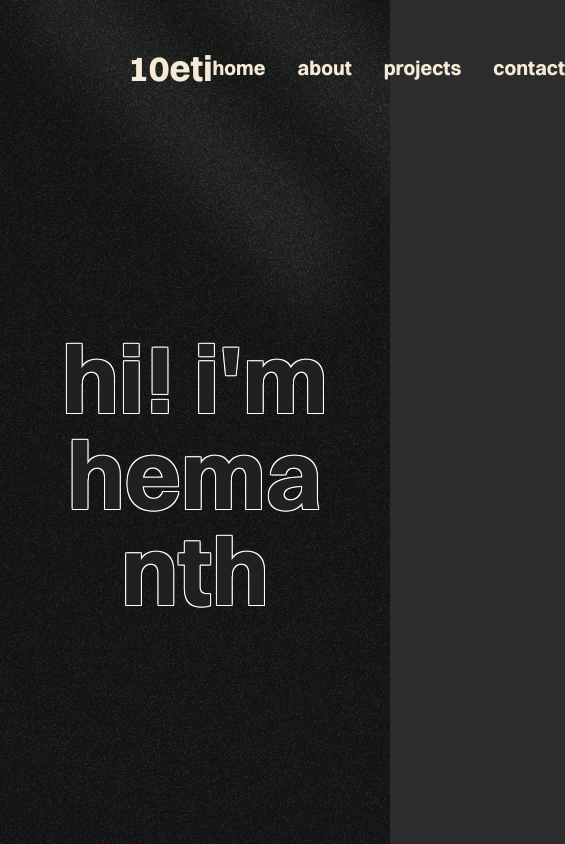
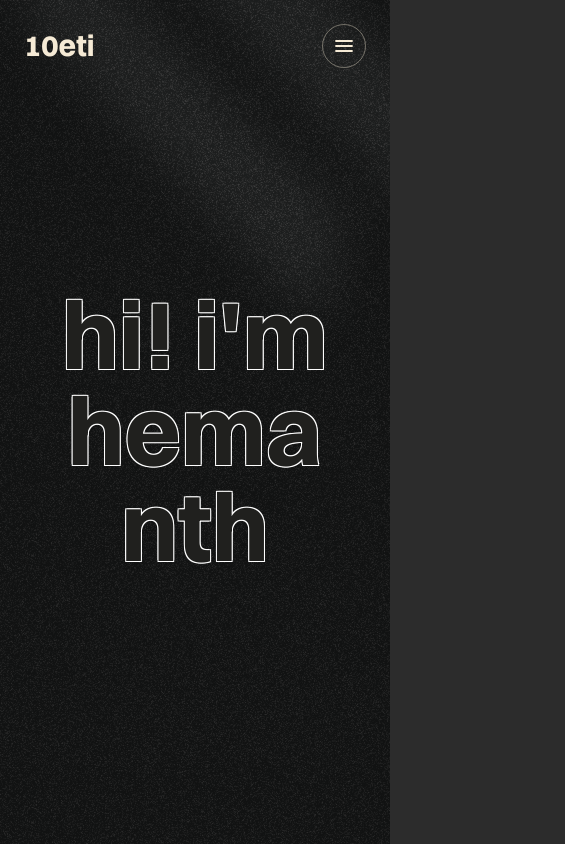
Before and after one commit to HemanthTenneti/hemanthtenneti.github.io, a Next.js app: page / in a window 390 px wide. Shown: the top 844 px of the page, 565 px wide, since content can reach past the window. Built offline with nearby package versions, Linux system fonts and the light colour scheme.

Commit message:
fix: Made navbar responsive

```diff
--- /dev/null
+++ b/src/app/components/NavBar.js
@@ -0,0 +1,101 @@
+"use client";
+
+import { useState, useEffect } from "react";
+import Link from "next/link";
+
+const links = [
+  { href: "#", label: "home" },
+  { href: "#about", label: "about" },
+  { href: "#projects", label: "projects" },
+  { href: "#contact", label: "contact" },
+];
+
+export default function NavBar() {
+  const [isMenuOpen, setIsMenuOpen] = useState(false);
+
+  useEffect(() => {
+    const handleResize = () => {
+      if (window.innerWidth >= 550) {
+        setIsMenuOpen(false);
+      }
+    };
+
+    window.addEventListener("resize", handleResize);
+    return () => window.removeEventListener("resize", handleResize);
+  }, []);
+
+  const handleLinkClick = () => {
+    setIsMenuOpen(false);
+  };
+
+  return (
+    <nav
+      id="navbar"
+      className="relative flex items-center justify-between py-6 px-6 sm:px-8 lg:px-20">
+      <Link
+        href="#navbar"
+        className="text-3xl font-bold leading-none sm:text-4xl">
+        10eti
+      </Link>
+
+      <button
+        type="button"
+        aria-label="Toggle navigation menu"
+        aria-expanded={isMenuOpen}
+        onClick={() => setIsMenuOpen(prev => !prev)}
+        className="flex h-11 w-11 items-center justify-center rounded-full border border-[#F5EAD5]/40 text-[#F5EAD5] transition-colors hover:bg-[#F5EAD5]/10 min-[550px]:hidden">
+        <svg
+          xmlns="http://www.w3.org/2000/svg"
+          fill="none"
+          viewBox="0 0 24 24"
+          strokeWidth="1.8"
+          stroke="currentColor"
+          className="h-6 w-6">
+          {isMenuOpen ? (
+            <path
+              strokeLinecap="round"
+              strokeLinejoin="round"
+              d="M6 18L18 6M6 6l12 12"
+            />
+          ) : (
+            <path
+              strokeLinecap="round"
+              strokeLinejoin="round"
+              d="M4 7h16M4 12h16M4 17h16"
+            />
+          )}
+        </svg>
+      </button>
+
+      <div className="hidden items-center gap-6 font-semibold text-sm min-[550px]:flex min-[650px]:text-base lg:text-xl">
+        {links.map(({ href, label }) => (
+          <Link
+            key={href}
+            href={href}
+            className="transition-opacity hover:opacity-70">
+            {label}
+          </Link>
+        ))}
+      </div>
+
+      <div
+        className={`absolute left-0 top-full z-40 mt-3 w-full origin-top rounded-3xl border border-[#F5EAD5]/20 bg-[#1F1F1F] p-6 shadow-2xl transition-all duration-300 ease-out min-[550px]:hidden ${
+          isMenuOpen
+            ? "pointer-events-auto opacity-100 translate-y-0 scale-y-100"
+            : "pointer-events-none opacity-0 -translate-y-2 scale-y-95"
+        }`}>
+        <div className="flex flex-col gap-4 text-base font-semibold sm:text-lg">
+          {links.map(({ href, label }) => (
+            <Link
+              key={href}
+              href={href}
+              onClick={handleLinkClick}
+              className="rounded-full px-4 py-2 transition-colors hover:bg-[#F5EAD5]/10">
+              {label}
+            </Link>
+          ))}
+        </div>
+      </div>
+    </nav>
+  );
+}
--- a/src/app/layout.js
+++ b/src/app/layout.js
@@ -1,5 +1,6 @@
 import "./globals.css";
 import Head from "next/head";
+import NavBar from "./components/NavBar";
 
 export const metadata = {
   title: "Hemanth Tenneti",
@@ -41,19 +42,7 @@ export default function RootLayout({ children }) {
       </Head>
       <body className="text-[#F5EAD5] bg-[#2C2C2C] font-[Switzer]">
         <div className="w-full h-full bg-[url(/backgroundnoise.png)] mix-blend-soft-light opacity-75 -z-10 bg-repeat absolute"></div>
-        <nav
-          id="navbar"
-          className="flex justify-between items-center py-12 px-32">
-          <a href="#navbar" className="text-4xl font-bold">
-            10eti
-          </a>
-          <div className="flex gap-8 font-bold text-xl">
-            <a href="#">home</a>
-            <a href="#about">about</a>
-            <a href="#projects">projects</a>
-            <a href="#contact">contact</a>
-          </div>
-        </nav>
+        <NavBar />
         {children}
       </body>
     </html>
--- a/src/app/page.js
+++ b/src/app/page.js
@@ -159,23 +159,6 @@ export default function HomePage() {
     },
   ]);
 
-  useEffect(() => {
-    if (typeof window === "undefined") return;
-
-    const cachedImages = [];
-    projects.forEach(project => {
-      const img = new window.Image();
-      img.src = project.image;
-      cachedImages.push(img);
-    });
-
-    return () => {
-      cachedImages.forEach(img => {
-        img.onload = null;
-      });
-    };
-  }, [projects]);
-
   useGSAP(() => {
     gsap.fromTo(
       ".slider-item",
@@ -262,7 +245,6 @@ export default function HomePage() {
           </button>
 
           <SliderItem
-            key={projects[currentProjectIndex].image}
             title={projects[currentProjectIndex].title}
             description={projects[currentProjectIndex].description}
             image={projects[currentProjectIndex].image}
@@ -321,11 +303,6 @@ export default function HomePage() {
               <div className="flex-grow border-[#F5EAD5] border-t-2 border-dotted"></div>
               <h1>hemanth10eti</h1>
             </div>
-            <div className="flex text-2xl justify-between items-center font-medium w-[500px] lg:w-[800px] gap-10">
-              <h1>twitter/x</h1>
-              <div className="flex-grow border-[#F5EAD5] border-t-2 border-dotted"></div>
-              <h1>@HemanthTenneti</h1>
-            </div>
           </div>
           <footer className="relative pb-5">
             <hr className="w-[90vw] mb-5 mx-auto"></hr>
@@ -338,10 +315,6 @@ export default function HomePage() {
                 <a>|</a>
                 <a href="https://linkedin.com/in/hemanth10eti" target="_blank">
                   LinkedIn
-                </a>
-                <a>|</a>
-                <a href="https://x.com/hemanthtenneti" target="_blank">
-                  twitter
                 </a>
               </div>
             </div>
```
